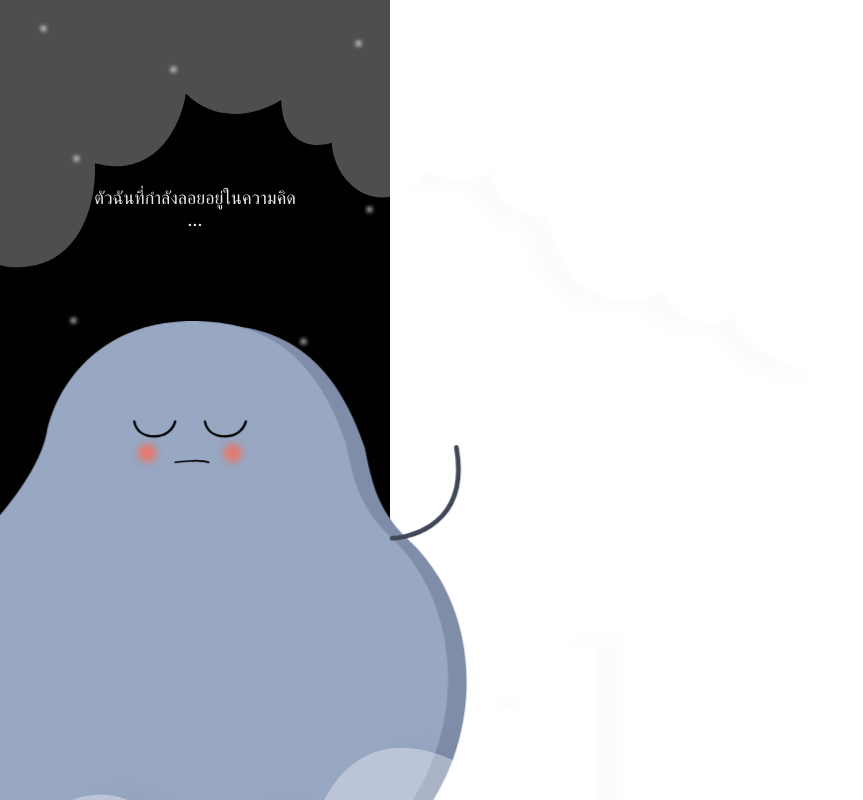
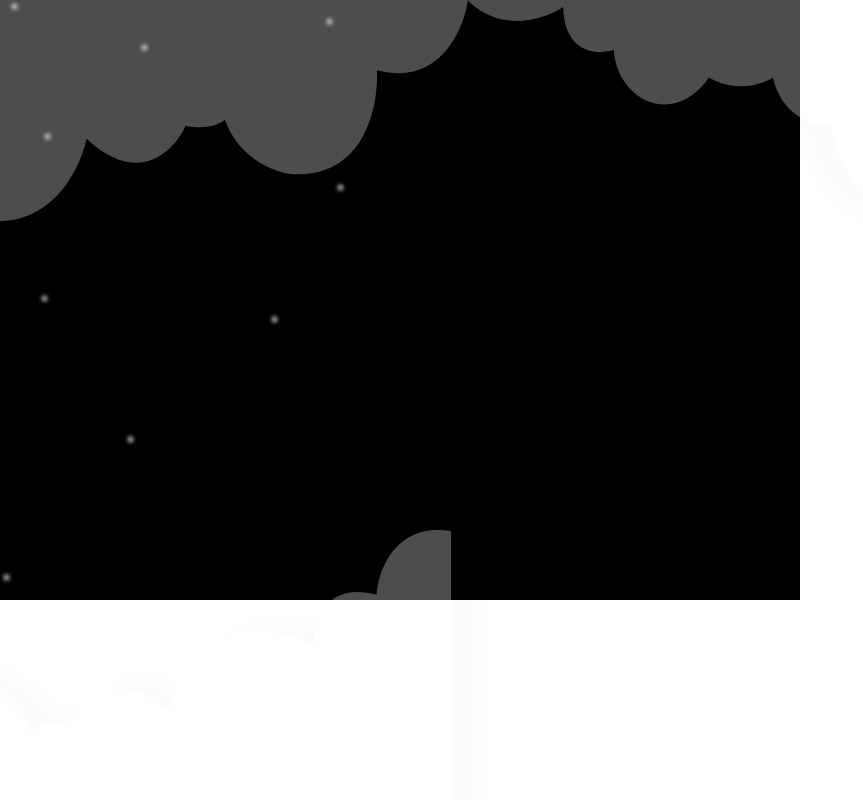
Before and after one commit to ChuoseDev/webapp, a React (Create React App) app in the folder frontend/: page /scene01 in a window 1280 px wide. Shown: the top 800 px of the page, without its empty margins (0-863 px from the left). Built offline with nearby package versions, Linux system fonts and the light colour scheme.

Commit message:
scene02 wrapup

```diff
--- a/frontend/src/App.js
+++ b/frontend/src/App.js
@@ -1,4 +1,3 @@
-import logo from './logo.svg'
 import './App.css'
 import { BrowserRouter, Routes as Switch, Route } from 'react-router-dom'
 import Home from './views/signup/home'
@@ -8,16 +7,14 @@ import Loading from './views/signup/loading'
 import Feeling from './views/questionnaire/feeling'
 import Startup from 'views/startup/startup'
 import Information from 'views/information/information'
-import Blackpart from 'views/black-part/black-part01'
-import Grey from 'views/grey/grey'
 import WhiteScreen from 'views/whiteScreen/whiteScreen'
-import Scene04B from 'views/scene04-black/scene04b'
 import { Scene04 } from 'views/scene04/scene04'
 import { Scene03 } from 'views/scene03/scene03'
 import BlackPart01 from 'views/black-part/black-part01'
 import BlackPart02 from 'views/black-part/black-part02'
 import BlackPart03 from 'views/black-part/black-part03'
 import Scene01 from 'views/scene01/scene01'
+import Scene02 from 'views/scene02/scene02'
 
 const App = () => {
   return (
@@ -31,9 +28,8 @@ const App = () => {
           <Route exact path="/home" element={<Home />}></Route>
           <Route exact path="/startup" element={<Startup />}></Route>
           <Route exact path="/information" element={<Information />}></Route>
-          <Route exact path="/sscene01" element={<Scene01 />}></Route>
-          <Route exact path="/scene01" element={<Grey />}></Route>
-          <Route exact path="/scene02" element={<Blackpart />}></Route>
+          <Route exact path="/scene01" element={<Scene01 />}></Route>
+          <Route exact path="/scene02" element={<Scene02 />}></Route>
           <Route exact path="/scene03" element={<Scene03 />}></Route>
           <Route exact path="/scene04" element={<Scene04 />}></Route>
           <Route exact path="/blackpart01" element={<BlackPart01 />}></Route>
--- /dev/null
+++ b/frontend/src/components/star/star.js
@@ -0,0 +1,25 @@
+import { useState, useEffect } from 'react'
+
+const Star = () => {
+  const [scene, setScene] = useState(0)
+
+  useEffect(() => {
+    const sceneShifter = setInterval(() => {
+      setScene((scene) => (scene + 1) % 2)
+    }, 500)
+
+    return () => {
+      clearInterval(sceneShifter)
+    }
+  }, [])
+
+  const style = {
+    position: 'absolute',
+    left: `0px`,
+    top: `${(scene % 2 === 0) * 10}px`,
+  }
+
+  return <img src="images/star.svg" alt="star" style={style} />
+}
+
+export default Star
--- a/frontend/src/views/black-part/black-part02.js
+++ b/frontend/src/views/black-part/black-part02.js
@@ -4,8 +4,8 @@ import { Html } from 'react-konva-utils'
 
 // this is scene 04-01 to 04-04
 const BlackPart02 = () => {
-  const scaleHeight = window.innerHeight / 844
-  const scaleWidth = window.innerWidth / 390
+  const scaleHeight = window.screen.height / 844
+  const scaleWidth = window.screen.width / 390
   const scaleMean = (scaleHeight + scaleWidth) / 2
   const [message, setMessage] = useState('')
   const [scene, setScene] = useState(-2)
@@ -35,8 +35,8 @@ const BlackPart02 = () => {
   }, [])
 
   const stageProps = {
-    width: window.innerWidth,
-    height: window.innerHeight,
+    width: window.screen.width,
+    height: window.screen.height,
   }
 
   const backgroundProps = {
--- a/frontend/src/views/scene01/scene01.js
+++ b/frontend/src/views/scene01/scene01.js
@@ -1,5 +1,6 @@
 import { useState, useEffect } from 'react'
 import { useNavigate } from 'react-router'
+import Star from 'components/star/star'
 
 const Scene01 = () => {
   const [scene, setScene] = useState(1)
@@ -8,27 +9,27 @@ const Scene01 = () => {
   const navigate = useNavigate()
 
   useEffect(() => {
-    const time = 250
-    let acc = 0
-    for (let i = 2; i < 25; i = i + 1) {
-      acc += time
-      setTimeout(() => {
-        setScene(i)
-        if (i === 24) {
-          setTimeout(() => {
-            navigate('/scene02')
-          })
-        }
-      }, acc)
+    const sceneShifter = setInterval(() => {
+      setScene((scene) => scene + 1)
+    }, 250)
+    return () => {
+      clearInterval(sceneShifter)
     }
   }, [])
 
+  useEffect(() => {
+    if (scene === 24) {
+      setTimeout(() => {
+        navigate('/scene02')
+      }, 1000)
+    }
+  }, [scene])
+
   const containerStyle = (scene) => {
     return {
-      width: window.innerWidth,
-      height: window.innerHeight,
+      width: window.screen.width,
+      height: window.screen.height,
       backgroundColor: `rgba(0, 0, 0, ${0.1 * scene})`,
-      position: 'absolute',
       opacity: scene < 24 ? 1 : 0,
       transition: 'opacity ease-in-out 1s',
     }
@@ -79,14 +80,6 @@ const Scene01 = () => {
     }
   }
 
-  const starStyle = (scene) => {
-    return {
-      position: 'absolute',
-      left: `0px`,
-      top: `${(scene % 4 < 2) * 10}px`,
-    }
-  }
-
   const textStyle = (scene) => {
     const colorNumber = (255 * scene) / 8
     return {
@@ -108,7 +101,7 @@ const Scene01 = () => {
         <br />
         ...
       </div>
-      <img src="images/star.svg" alt="star" style={starStyle(scene)} />
+      <Star />
       {scene <= 5 && (
         <img
           src="images/greyChar_00.svg"
--- /dev/null
+++ b/frontend/src/views/scene02/scene02.js
@@ -0,0 +1,101 @@
+import { useState, useEffect } from 'react'
+import { useNavigate } from 'react-router'
+import Star from 'components/star/star'
+
+const Scene02 = () => {
+  const [scene, setScene] = useState(-1)
+  const [message, setMessage] = useState()
+  const [avocadoSrc, setAvocadoSrc] = useState()
+  const navigate = useNavigate()
+  const scaleHeight = window.screen.height / 844
+  const scaleWidth = window.screen.width / 390
+  const scaleMean = (scaleHeight + scaleWidth) / 2
+
+  const mapper = {
+    1: {
+      message: 'เหนื่อยจัง',
+    },
+    3: { message: 'ทำไมอะไร ๆ มันยากไปหมดเลย' },
+    4: { avocado: 'images/avocado/avocado01.svg' },
+    5: { message: 'หรือฉัน...', avocado: 'images/avocado/avocado01.svg' },
+    6: { avocado: 'images/avocado/avocado02.svg' },
+    7: { message: 'ไม่ควรอยู่ตรงนี้', avocado: 'images/avocado/avocado03.svg' },
+    8: { avocado: 'images/avocado/avocado03.svg' },
+    9: { message: 'มีแค่ฉันหรือป่าว', avocado: 'images/avocado/avocado04.svg' },
+    10: { avocado: 'images/avocado/avocado05.svg' },
+    11: {
+      message: 'ที่ต้องจมอยู่แบบนี้',
+      avocado: 'images/avocado/avocado03.svg',
+    },
+    12: { avocado: 'images/avocado/avocado06.svg' },
+    13: { message: 'ไม่มีความสุขเลย', avocado: 'images/avocado/avocado03.svg' },
+  }
+
+  useEffect(() => {
+    setTimeout(() => setScene(1))
+    const sceneShifter = setInterval(() => {
+      setScene((scene) => scene + 1)
+    }, 1700)
+    return () => {
+      clearInterval(sceneShifter)
+    }
+  }, [])
+
+  useEffect(() => {
+    if (mapper[scene] && mapper[scene].message) {
+      setMessage(mapper[scene].message)
+    }
+    if (mapper[scene] && mapper[scene].avocado) {
+      setAvocadoSrc(mapper[scene].avocado)
+    }
+    if (scene === 14) {
+      setTimeout(() => {
+        navigate('/scene03')
+      }, 1000)
+    }
+  }, [scene])
+
+  const containerStyle = (scene) => {
+    return {
+      width: window.screen.width,
+      height: window.screen.height,
+      opacity: scene === -1 ? 0 : 1,
+      transition: 'opacity ease-in-out 1s',
+      backgroundColor: '#000000',
+    }
+  }
+
+  const messageStyle = (scene) => {
+    return {
+      transition: 'ease-in-out 1s',
+      top: scene < 5 ? 412 * scaleHeight : 212 * scaleHeight,
+      left: '50%',
+      transform: 'translate(-50%,0%)',
+      opacity: scene % 2 === 1 ? 1 : 0,
+      position: 'absolute',
+      color: '#ffffff',
+      fontSize: 18 * scaleMean,
+    }
+  }
+
+  const avocadoStyle = (scene) => {
+    return {
+      width: 390 * scaleWidth,
+      position: 'absolute',
+      bottom: 0,
+      left: 0,
+      opacity: scene < 4 ? 0 : 1,
+      transition: 'ease-in-out 2s',
+    }
+  }
+
+  return (
+    <div style={containerStyle(scene)}>
+      <Star />
+      <div style={messageStyle(scene)}>{message}</div>
+      <img src={avocadoSrc} style={avocadoStyle(scene)} />
+    </div>
+  )
+}
+
+export default Scene02
--- a/frontend/src/views/scene03/scene03.js
+++ b/frontend/src/views/scene03/scene03.js
@@ -49,7 +49,7 @@ export const Scene03 = () => {
       setScene(11)
     }, 5000)
     setTimeout(() => {
-      navigate('/scene041')
+      navigate('/blackpart02')
     }, 7000)
   }, [])
 
```
